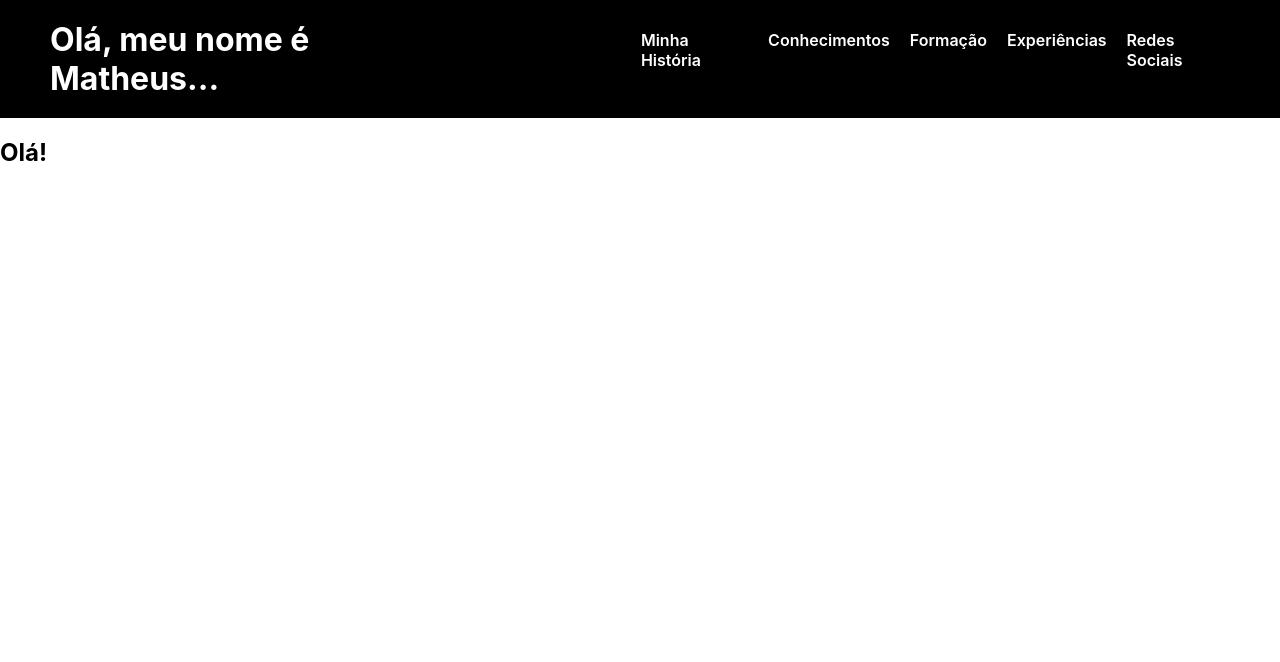
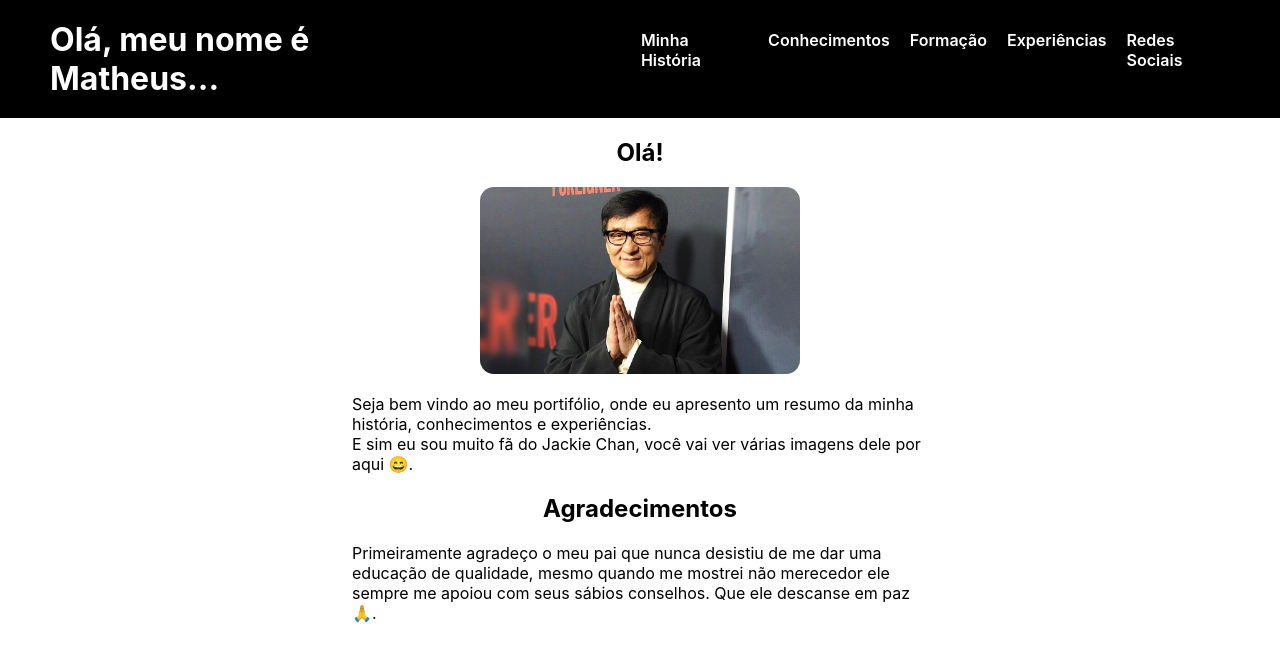
Before and after one commit to MFTECH-code/portifolio, a React (Create React App) app: page / in a window 1280 px wide. Shown: the top 662 px of the page. Built offline with nearby package versions, Linux system fonts and the light colour scheme.

Commit message:
Estilização de default

```diff
--- a/src/App.css
+++ b/src/App.css
@@ -1,38 +1,22 @@
-.App {
-  text-align: center;
-}
-
-.App-logo {
-  height: 40vmin;
-  pointer-events: none;
-}
-
-@media (prefers-reduced-motion: no-preference) {
-  .App-logo {
-    animation: App-logo-spin infinite 20s linear;
-  }
-}
-
-.App-header {
-  background-color: #282c34;
-  min-height: 100vh;
+.bem-vindo {
   display: flex;
   flex-direction: column;
   align-items: center;
-  justify-content: center;
-  font-size: calc(10px + 2vmin);
-  color: white;
 }
 
-.App-link {
-  color: #61dafb;
+.bem-vindo img {
+  width: 25%;
+  border-radius: 14px;
+  margin-bottom: 20px;
 }
 
-@keyframes App-logo-spin {
-  from {
-    transform: rotate(0deg);
-  }
-  to {
-    transform: rotate(360deg);
-  }
+.bem-vindo p {
+  margin: 0;
 }
+
+.texto {
+  display: flex;
+  flex-direction: column;
+  align-items: flex-start;
+  width: 45%;
+}
--- a/src/App.js
+++ b/src/App.js
@@ -5,6 +5,7 @@ import Conhecimentos from "./componentes/conhecimentos/Conhecimentos";
 import Formacao from "./componentes/formacao/Formacao";
 import Experiencias from "./componentes/experiencias/Experiencias";
 import Redes from "./componentes/redes/Redes";
+import "./App.css";
 
 export default function App() {
 
@@ -27,8 +28,17 @@ export default function App() {
       return <Redes/>
     } else {
       return(
-        <section>
-          <h1>Olá!</h1>
+        <section className="bem-vindo">
+          <h1 className="ola">Olá!</h1>
+          <img src="./img/ola.jpg" alt="Saudação" />
+          <div className="texto">
+            <p>Seja bem vindo ao meu portifólio, onde eu apresento um resumo da minha história, conhecimentos e experiências.</p>
+            <p>E sim eu sou muito fã do Jackie Chan, você vai ver várias imagens dele por aqui &#x1F604;.</p>
+            </div>
+            <h1>Agradecimentos</h1>
+            <div className="texto">
+              <p>Primeiramente agradeço o meu pai que nunca desistiu de me dar uma educação de qualidade, mesmo quando me mostrei não merecedor ele sempre me apoiou com seus sábios conselhos. Que ele descanse em paz &#x1F64F;.</p>
+            </div>
         </section>
       )
     }
```
Also changed, not shown: public/img/ola.jpg (added).
